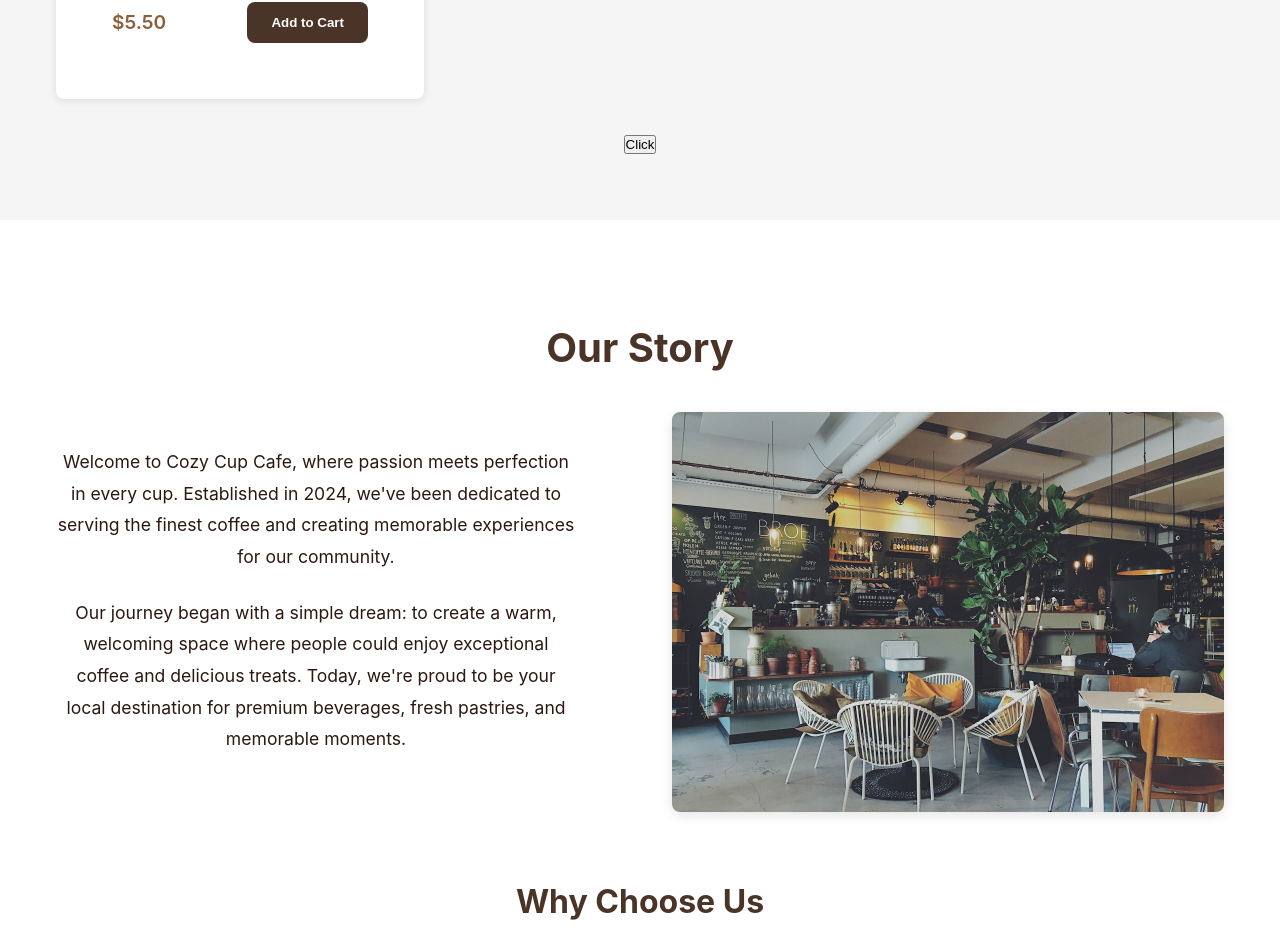
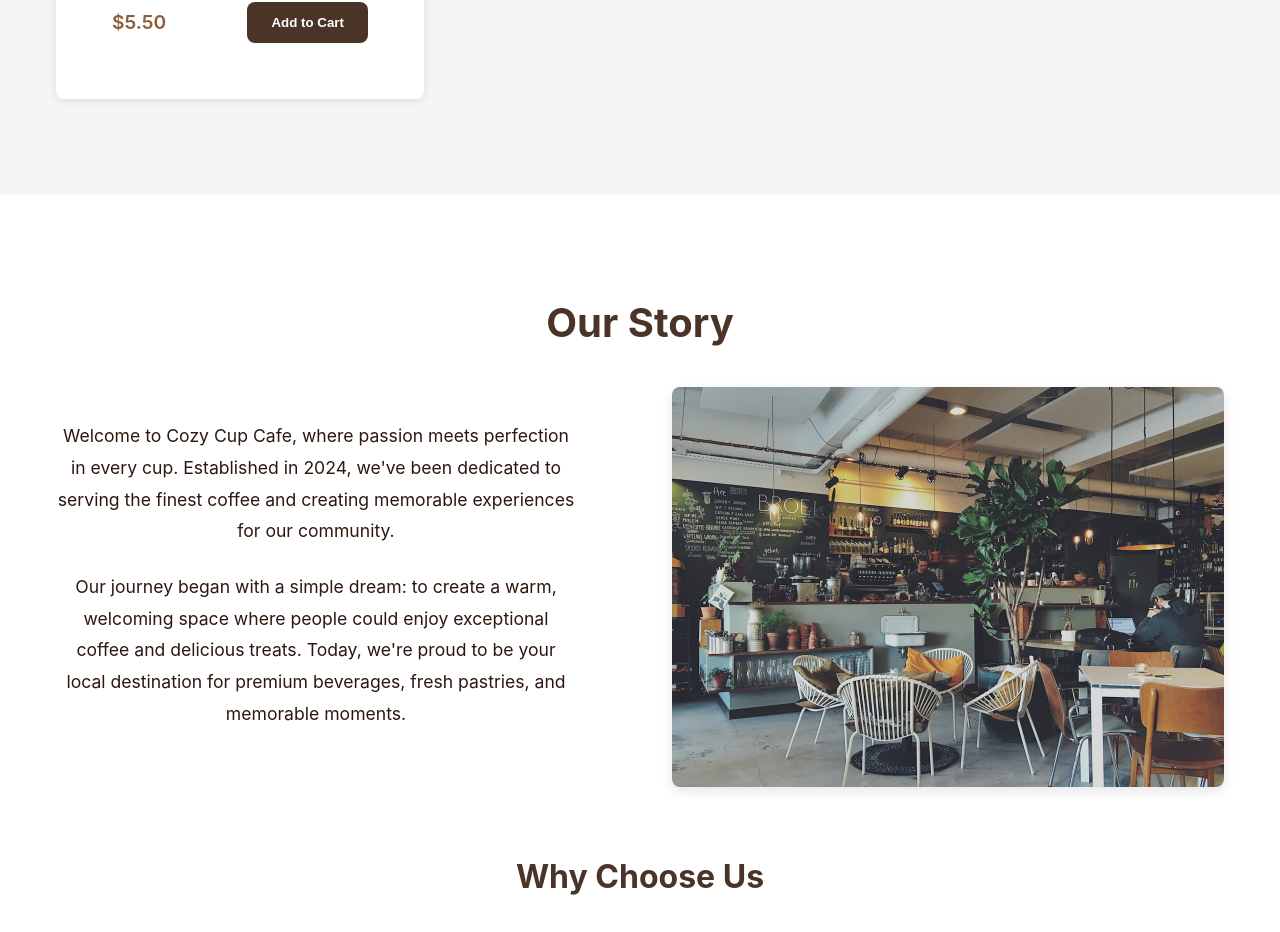
Before and after one commit to gautham0610/cafe, a React (Vite) app in the folder cafe/: page / in a window 1280 px wide. Shown: the part 1920-2852 px from the top of the page. Built offline with nearby package versions, Linux system fonts and the light colour scheme.

Commit message:
Update Menu.jsx

```diff
--- a/cafe/src/components/Menu.jsx
+++ b/cafe/src/components/Menu.jsx
@@ -92,8 +92,8 @@ const Menu = () => {
             </div>
           ))}
         </div>
-      <div classname='toggle-div'>{toggle?<h1>show</h1>:""}</div>
-      <button onClick={()=>setToggle(!toggle)}>Click</button>
+{/*       <div classname='toggle-div'>{toggle?<h1>show</h1>:""}</div>
+      <button onClick={()=>setToggle(!toggle)}>Click</button> */}
       </div>
     </section>
   );
```
